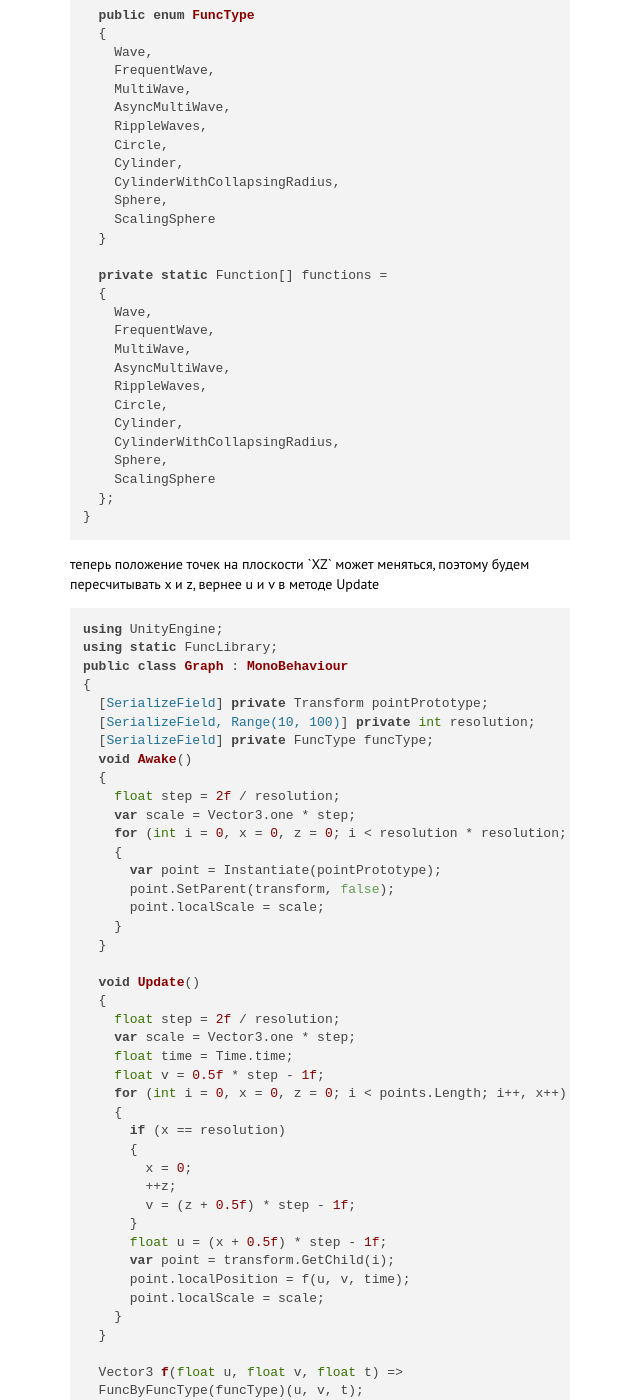
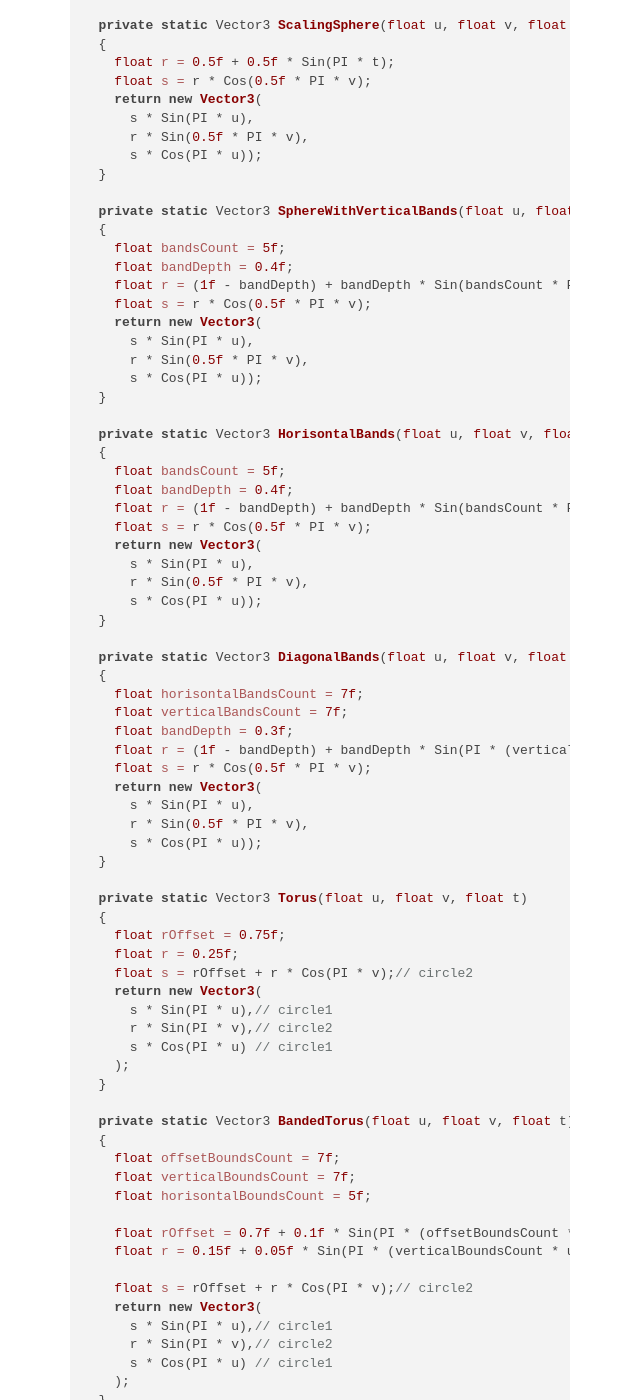
Before and after one commit to dOvObu/dOvObu.github.io, a Jekyll site: the page built from _posts/2022-02-12-plot.md, in a window 1280 px wide and 1400 px high, scrolled down 9834 px. Shown: the whole window, without its empty margins (320-960 px from the left). Built offline with Jekyll 4.4.1, drawn with Linux system fonts in a browser that asks for light colours; nearby versions of some CDN libraries; some of the changed text lies outside the part shown.

Commit message:
Update 2022-02-12-plot.md

````diff
--- a/_posts/2022-02-12-plot.md
+++ b/_posts/2022-02-12-plot.md
@@ -451,8 +457,12 @@
 
   private static Vector3 Sphere(float u, float v, float t)
   {
-    float r = Cos(0.5f * PI * v);
-    return new Vector3(r * Sin(PI * (u + 0.2f * t)), Sin(0.5f * PI * v), r * Cos(PI * (u + 0.2f * t)));
+    float s = Cos(0.5f * PI * v);// half of circle2
+    return new Vector3(
+      s * Sin(PI * u),// circle1
+      Sin(0.5f * PI * v),// half of circle2
+      s * Cos(PI * u)// curcle1
+    );
   }
 
   private static Vector3 ScalingSphere(float u, float v, float t)
@@ -463,6 +473,72 @@
       s * Sin(PI * u),
       r * Sin(0.5f * PI * v),
       s * Cos(PI * u));
+  }
+
+  private static Vector3 SphereWithVerticalBands(float u, float v, float t)
+  {
+    float bandsCount = 5f;
+    float bandDepth = 0.4f;
+    float r = (1f - bandDepth) + bandDepth * Sin(bandsCount * PI * u);
+    float s = r * Cos(0.5f * PI * v);
+    return new Vector3(
+      s * Sin(PI * u),
+      r * Sin(0.5f * PI * v),
+      s * Cos(PI * u));
+  }
+
+  private static Vector3 HorisontalBands(float u, float v, float t)
+  {
+    float bandsCount = 5f;
+    float bandDepth = 0.4f;
+    float r = (1f - bandDepth) + bandDepth * Sin(bandsCount * PI * v);
+    float s = r * Cos(0.5f * PI * v);
+    return new Vector3(
+      s * Sin(PI * u),
+      r * Sin(0.5f * PI * v),
+      s * Cos(PI * u));
+  }
+
+  private static Vector3 DiagonalBands(float u, float v, float t)
+  {
+    float horisontalBandsCount = 7f;
+    float verticalBandsCount = 7f;
+    float bandDepth = 0.3f;
+    float r = (1f - bandDepth) + bandDepth * Sin(PI * (verticalBandsCount * u + horisontalBandsCount * v + t));
+    float s = r * Cos(0.5f * PI * v);
+    return new Vector3(
+      s * Sin(PI * u),
+      r * Sin(0.5f * PI * v),
+      s * Cos(PI * u));
+  }
+
+  private static Vector3 Torus(float u, float v, float t)
+  {
+    float rOffset = 0.75f;
+    float r = 0.25f;
+    float s = rOffset + r * Cos(PI * v);// circle2
+    return new Vector3(
+      s * Sin(PI * u),// circle1
+      r * Sin(PI * v),// circle2
+      s * Cos(PI * u) // circle1
+    );
+  }
+
+  private static Vector3 BandedTorus(float u, float v, float t)
+  {
+    float offsetBoundsCount = 7f;
+    float verticalBoundsCount = 7f;
+    float horisontalBoundsCount = 5f;
+
+    float rOffset = 0.7f + 0.1f * Sin(PI * (offsetBoundsCount * u + 0.5f * t));
+    float r = 0.15f + 0.05f * Sin(PI * (verticalBoundsCount * u + horisontalBoundsCount * v + 2f * t));
+
+    float s = rOffset + r * Cos(PI * v);// circle2
+    return new Vector3(
+      s * Sin(PI * u),// circle1
+      r * Sin(PI * v),// circle2
+      s * Cos(PI * u) // circle1
+    );
   }
 
   public enum FuncType
@@ -476,7 +552,12 @@
     Cylinder,
     CylinderWithCollapsingRadius,
     Sphere,
-    ScalingSphere
+    ScalingSphere,
+    SphereWithVerticalBands,
+    HorisontalBands,
+    DiagonalBands,
+    Torus,
+    BandedTorus
   }
 
   private static Function[] functions =
@@ -490,7 +571,12 @@
     Cylinder,
     CylinderWithCollapsingRadius,
     Sphere,
-    ScalingSphere
+    ScalingSphere,
+    SphereWithVerticalBands,
+    HorisontalBands,
+    DiagonalBands,
+    Torus,
+    BandedTorus
   };
 }
 ```
````
Also changed, not shown: other parts of _posts/2022-02-12-plot.md (+16 -2 lines).
